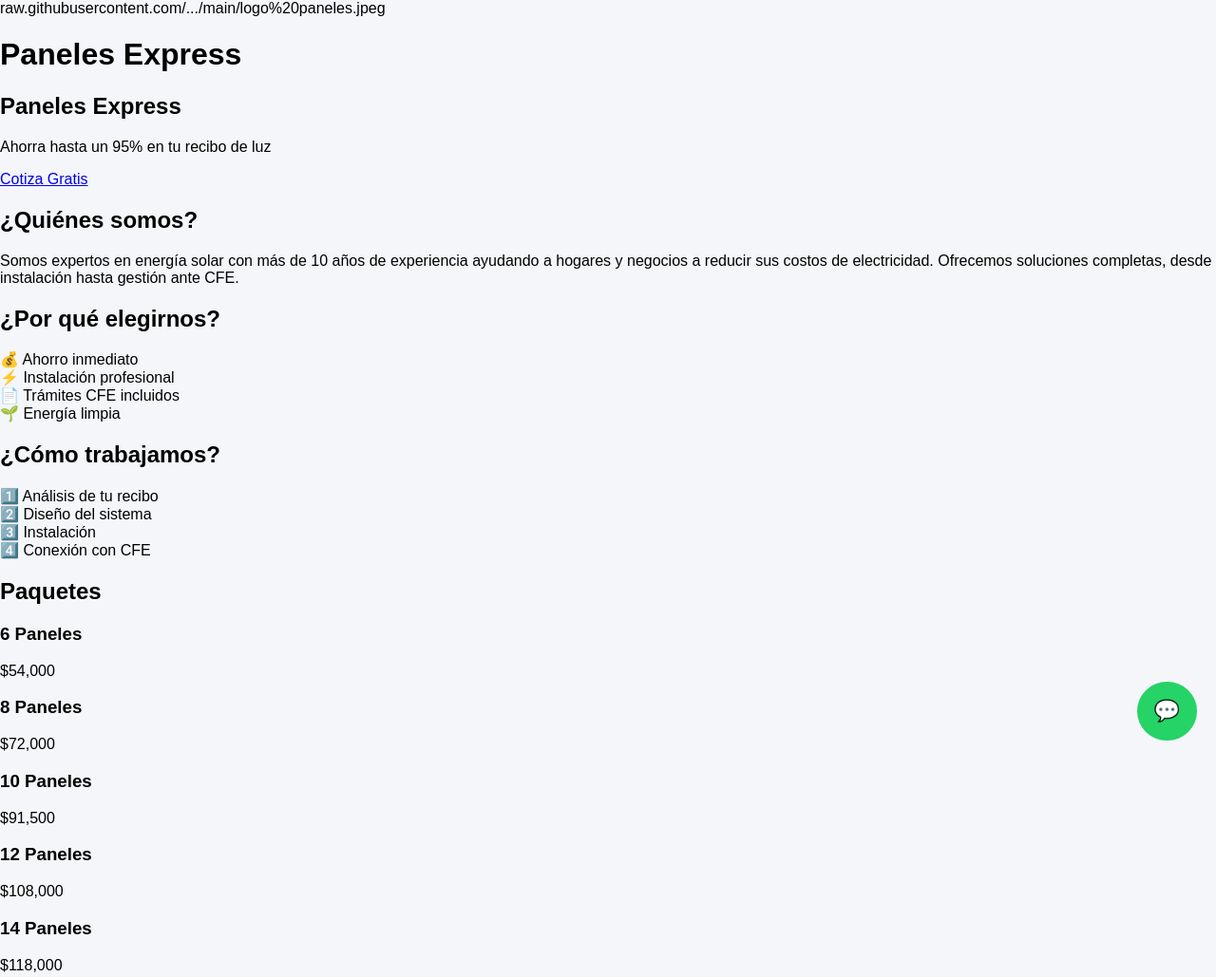
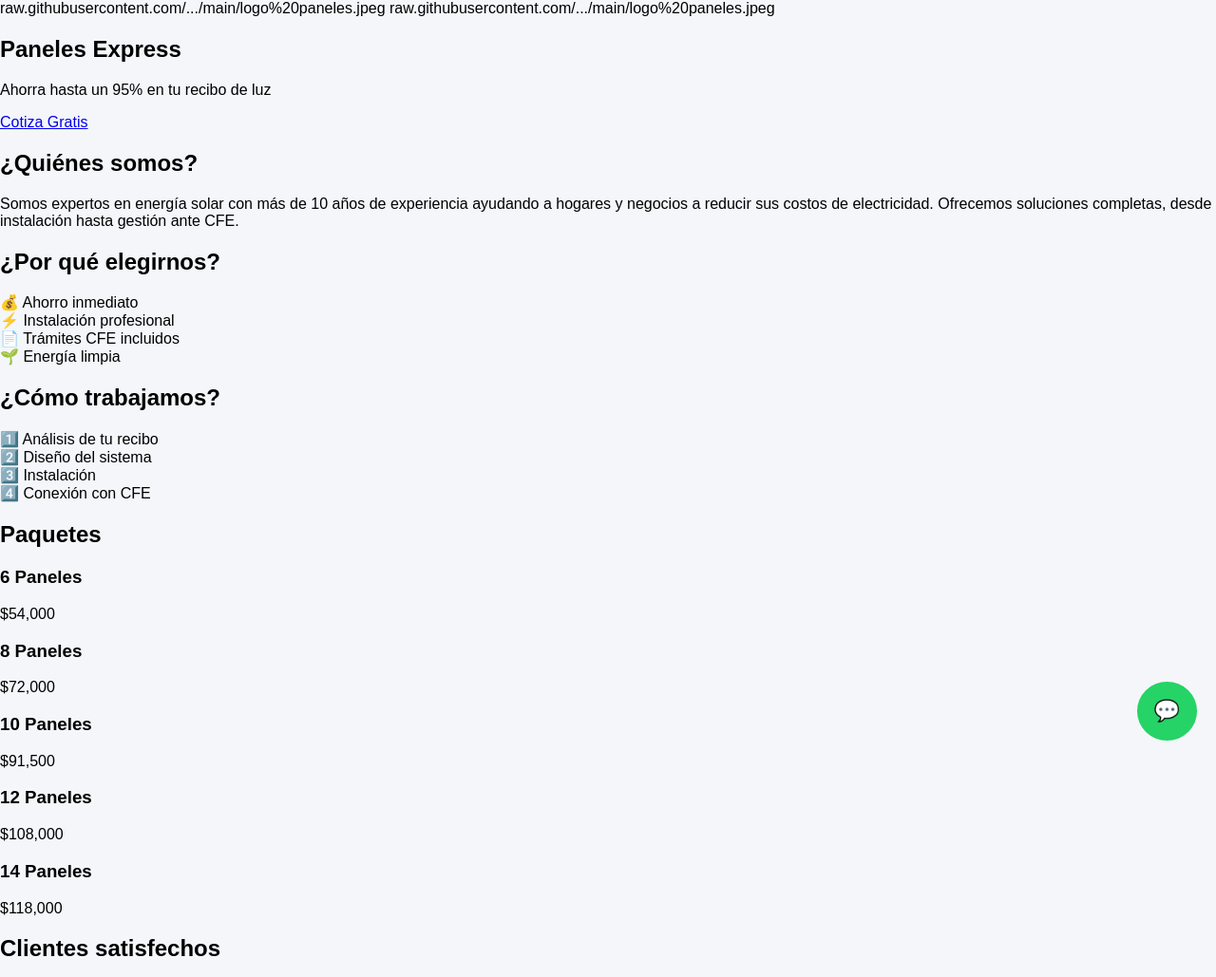
Before and after one commit to rodrigoruanocavazos/paneles-express, a plain HTML site: page index.html in a window 1280 px wide. Shown: the top 1029 px of the page at 95% size. Drawn offline with Linux system fonts and the light colour scheme.

Commit message:
Update index.html

```diff
--- a/index.html
+++ b/index.html
@@ -4,7 +4,7 @@
 <meta charset="UTF-8">
 <meta name="viewport" content="width=device-width, initial-scale=1.0">
 raw.githubusercontent.com/.../main/logo%20paneles.jpeg
-<h1>Paneles Express</h1>
+raw.githubusercontent.com/.../main/logo%20paneles.jpeg
 
 <style>
 body {
```
